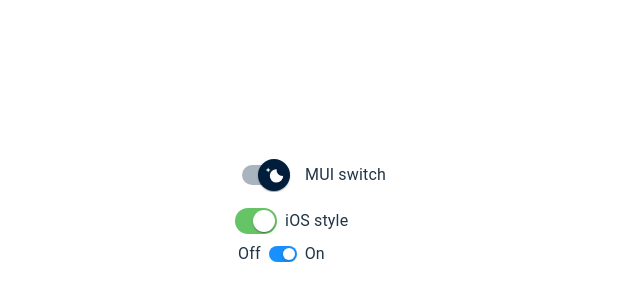
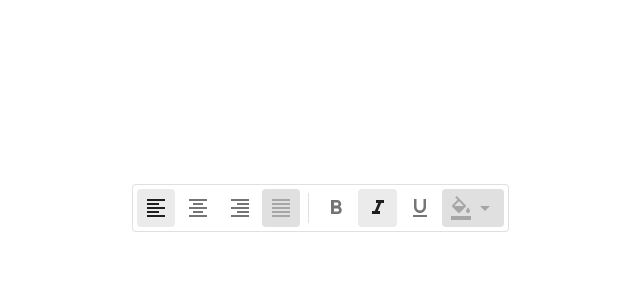
Before and after one commit to AmmanBilal/Material_UI, a React (Vite) app: page / in a window 1280 px wide. Shown: the part 192-492 px from the top of the page, without its empty margins (320-960 px from the left). Built offline with nearby package versions, Linux system fonts and the light colour scheme.

Commit message:
adding Text_feild,Toggle_button and tranfer_list

```diff
--- a/src/App.tsx
+++ b/src/App.tsx
@@ -1,5 +1,8 @@
 import './assets/button.css';
 import './App.css';
+import Toggle_Button from './assets/ToogleButton'
+// import Transfer_list from './assets/Transfer_list';
+// import Text_feild from './assets/Text_feild';
 // import Float_Act_Btn from './assets/Float_Act_Btn';
 // import Ratings  from './assets/Ratings';
 // import Checkbox_s from './assets/Checkbox_s';
@@ -8,7 +11,7 @@
 // import Selects from './assets/Selects'
 // import Cloning_Googles_Home from './assets/Cloning_Googles_Home';
 // import Slider_s from './assets/Slider_s'
-import Switch_s from './assets/Switch_s'
+// import Switch_s from './assets/Switch_s'
 // import Abc  from './assets/abc';
 const App = () => {
 
@@ -23,8 +26,10 @@
     {/* <Ratings/> */}
     {/* <Selects/> */}
     {/* <Slider_s/> */}
-    <Switch_s/>
-   {/* <Abc/> */}
+    {/* <Switch_s/> */}
+    {/* <Text_feild/> */}
+    {/* <Transfer_list/> */}
+    <Toggle_Button/>
     </>
   );
 }
--- /dev/null
+++ b/src/assets/Text_feild.tsx
@@ -0,0 +1,99 @@
+import { TextField, InputAdornment,IconButton,MenuItem } from '@mui/material';
+// import AccountCircle from '@mui/icons-material/AccountCircle';
+// import { useState } from 'react';
+// import Visibility from '@mui/icons-material/Visibility';
+// import VisibilityOff from '@mui/icons-material/VisibilityOff';
+
+
+const Text_feild = () => {
+  // const [value, setValue] = useState<string>(''); // State for the TextField
+  // const [showPassword, setShowPassword] = useState(false);
+
+  // const handlePasswordVisibility = () => setShowPassword(!showPassword);
+
+
+  // const handleChange = (event: React.ChangeEvent<HTMLInputElement>) => {
+  //   setValue(event.target.value);
+  // };
+  return (
+    <>
+    {/* <TextField
+    label="Name"
+    variant="outlined"
+    color="secondary"
+    helperText="Please enter your full name."
+    fullWidth
+    value={value}
+    onChange={handleChange}
+    InputProps={{
+      startAdornment: (
+        <InputAdornment position="start">
+          <AccountCircle />
+        </InputAdornment>
+      ),
+    }}
+  /> */}
+
+{/* <TextField
+      label="Password"
+      type={showPassword ? 'text' : 'password'}
+      variant="filled"
+      color="success"
+      helperText="Enter a secure password"
+      fullWidth
+      value={value}
+      onChange={handleChange}
+      InputProps={{
+        endAdornment: (
+          <InputAdornment position="end">
+            <IconButton onClick={handlePasswordVisibility} edge="end">
+              {showPassword ? <VisibilityOff /> : <Visibility />}
+            </IconButton>
+          </InputAdornment>
+        ),
+      }}
+    /> */}
+
+
+{/* <TextField
+    label="Age"
+    type="number"
+    variant="standard"
+    error={!value || +value < 18}
+    helperText={!value || +value < 18 ? "You must be at least 18." : "Age accepted."}
+    fullWidth
+    value={value}
+    onChange={handleChange}
+  /> */}
+
+
+{/* <TextField
+    label="Comments"
+    multiline
+    rows={4}
+    placeholder="Enter your comments here"
+    variant="outlined"
+    helperText="Feel free to provide additional details."
+    fullWidth
+  /> */}
+
+<TextField
+    select
+    label="Currency"
+    defaultValue="EUR"
+    helperText="Please select your preferred currency."
+    variant="filled"
+    color="primary"
+    fullWidth
+  >
+    <MenuItem value="USD">USD</MenuItem>
+    <MenuItem value="EUR">EUR</MenuItem>
+    <MenuItem value="JPY">JPY</MenuItem>
+  </TextField>
+
+    </>
+
+)
+}
+
+export default Text_feild
--- /dev/null
+++ b/src/assets/ToogleButton.tsx
@@ -0,0 +1,111 @@
+import * as React from 'react';
+import { styled } from '@mui/material/styles';
+import FormatAlignLeftIcon from '@mui/icons-material/FormatAlignLeft';
+import FormatAlignCenterIcon from '@mui/icons-material/FormatAlignCenter';
+import FormatAlignRightIcon from '@mui/icons-material/FormatAlignRight';
+import FormatAlignJustifyIcon from '@mui/icons-material/FormatAlignJustify';
+import FormatBoldIcon from '@mui/icons-material/FormatBold';
+import FormatItalicIcon from '@mui/icons-material/FormatItalic';
+import FormatUnderlinedIcon from '@mui/icons-material/FormatUnderlined';
+import FormatColorFillIcon from '@mui/icons-material/FormatColorFill';
+import ArrowDropDownIcon from '@mui/icons-material/ArrowDropDown';
+import Divider from '@mui/material/Divider';
+import Paper from '@mui/material/Paper';
+import ToggleButton from '@mui/material/ToggleButton';
+import ToggleButtonGroup, {
+  toggleButtonGroupClasses,
+} from '@mui/material/ToggleButtonGroup';
+import { useState } from 'react';
+
+const StyledToggleButtonGroup = styled(ToggleButtonGroup)(({ theme }) => ({
+    [`& .${toggleButtonGroupClasses.grouped}`]: {
+      margin: theme.spacing(0.5),
+      border: 0,
+      borderRadius: theme.shape.borderRadius,
+      [`&.${toggleButtonGroupClasses.disabled}`]: {
+        border: 0,
+      },
+    },
+    [`& .${toggleButtonGroupClasses.middleButton},& .${toggleButtonGroupClasses.lastButton}`]:
+      {
+        marginLeft: -1,
+        borderLeft: '1px solid transparent',
+      },
+  }));
+
+
+
+const ToogleButton = () => {
+    const [alignment, setAlignment] = useState('left');
+    const [formats, setFormats] = useState(() => ['italic']);
+    const handleFormat = (
+        event: React.MouseEvent<HTMLElement>,
+        newFormats: string[],
+      ) => {
+        setFormats(newFormats);
+      };
+
+      const handleAlignment = (
+        event: React.MouseEvent<HTMLElement>,
+        newAlignment: string,
+      ) => {
+        setAlignment(newAlignment);
+      };
+
+    return (
+        <div>
+        <Paper
+          elevation={0}
+          sx={(theme) => ({
+            display: 'flex',
+            border: `1px solid ${theme.palette.divider}`,
+            flexWrap: 'wrap',
+          })}
+        >
+          <StyledToggleButtonGroup
+            size="small"
+            value={alignment}
+            exclusive
+            onChange={handleAlignment}
+            aria-label="text alignment"
+          >
+            <ToggleButton value="left" aria-label="left aligned">
+              <FormatAlignLeftIcon />
+            </ToggleButton>
+            <ToggleButton value="center" aria-label="centered">
+              <FormatAlignCenterIcon />
+            </ToggleButton>
+            <ToggleButton value="right" aria-label="right aligned">
+              <FormatAlignRightIcon />
+            </ToggleButton>
+            <ToggleButton value="justify" aria-label="justified" disabled>
+              <FormatAlignJustifyIcon />
+            </ToggleButton>
+          </StyledToggleButtonGroup>
+          <Divider flexItem orientation="vertical" sx={{ mx: 0.5, my: 1 }} />
+          <StyledToggleButtonGroup
+            size="small"
+            value={formats}
+            onChange={handleFormat}
+            aria-label="text formatting"
+          >
+            <ToggleButton value="bold" aria-label="bold">
+              <FormatBoldIcon />
+            </ToggleButton>
+            <ToggleButton value="italic" aria-label="italic">
+              <FormatItalicIcon />
+            </ToggleButton>
+            <ToggleButton value="underlined" aria-label="underlined">
+              <FormatUnderlinedIcon />
+            </ToggleButton>
+            <ToggleButton value="color" aria-label="color" disabled>
+              <FormatColorFillIcon />
+              <ArrowDropDownIcon />
+            </ToggleButton>
+          </StyledToggleButtonGroup>
+        </Paper>
+      </div>
+  )
+}
+
+export default ToogleButton
--- /dev/null
+++ b/src/assets/Transfer_list.tsx
@@ -0,0 +1,85 @@
+import React, { useState } from 'react';
+import { Grid, List, ListItem, Checkbox, Button, Paper } from '@mui/material';
+
+const TransferList: React.FC = () => {
+  const [left, setLeft] = useState<number[]>([1, 2, 3, 4]); // Left list items
+  const [right, setRight] = useState<number[]>([5, 6, 7, 8]); // Right list items
+  const [checked, setChecked] = useState<number[]>([]); // Selected items
+
+  // Handle toggle of checkbox
+  const handleToggle = (value: number) => {
+    setChecked((prev) =>
+      prev.includes(value) ? prev.filter((item) => item !== value) : [...prev, value]
+    );
+  };
+
+  // Move all items to the right
+  const moveAllRight = () => {
+    setRight((prev) => [...prev, ...left]);
+    setLeft([]);
+  };
+
+  // Move selected items to the right
+  const moveCheckedRight = () => {
+    const selected = checked.filter((item) => left.includes(item));
+    setRight((prev) => [...prev, ...selected]);
+    setLeft((prev) => prev.filter((item) => !selected.includes(item)));
+    setChecked((prev) => prev.filter((item) => !selected.includes(item)));
+  };
+
+  // Move selected items to the left
+  const moveCheckedLeft = () => {
+    const selected = checked.filter((item) => right.includes(item));
+    setLeft((prev) => [...prev, ...selected]);
+    setRight((prev) => prev.filter((item) => !selected.includes(item)));
+    setChecked((prev) => prev.filter((item) => !selected.includes(item)));
+  };
+
+
+  const moveAllLeft = () => {
+    setLeft((prev) => [...prev, ...right]);
+    setRight([]);
+  };
+
+
+  const generateList = (items: number[]) => (
+    <Paper style={{ width: 200, height: 230, overflow: 'auto' }}>
+      <List>
+        {items.map((item) => (
+          <ListItem key={item} style={{ display: 'flex', alignItems: 'center' }}>
+            <Checkbox
+              checked={checked.includes(item)}
+              onChange={() => handleToggle(item)}
+            />
+            {`Item ${item}`}
+          </ListItem>
+        ))}
+      </List>
+    </Paper>
+  );
+
+  return (
+    <Grid container spacing={2} justifyContent="center" alignItems="center">
+      <Grid item>{generateList(left)}</Grid>
+      <Grid item>
+        <Grid container direction="column" alignItems="center">
+          <Button onClick={moveAllRight} disabled={left.length === 0}>
+            ≫
+          </Button>
+          <Button onClick={moveCheckedRight} disabled={checked.filter((x) => left.includes(x)).length === 0}>
+            &gt;
+          </Button>
+          <Button onClick={moveCheckedLeft} disabled={checked.filter((x) => right.includes(x)).length === 0}>
+            &lt;
+          </Button>
+          <Button onClick={moveAllLeft} disabled={right.length === 0}>
+            ≪
+          </Button>
+        </Grid>
+      </Grid>
+      <Grid item>{generateList(right)}</Grid>
+    </Grid>
+  );
+};
+
+export default TransferList;
```
